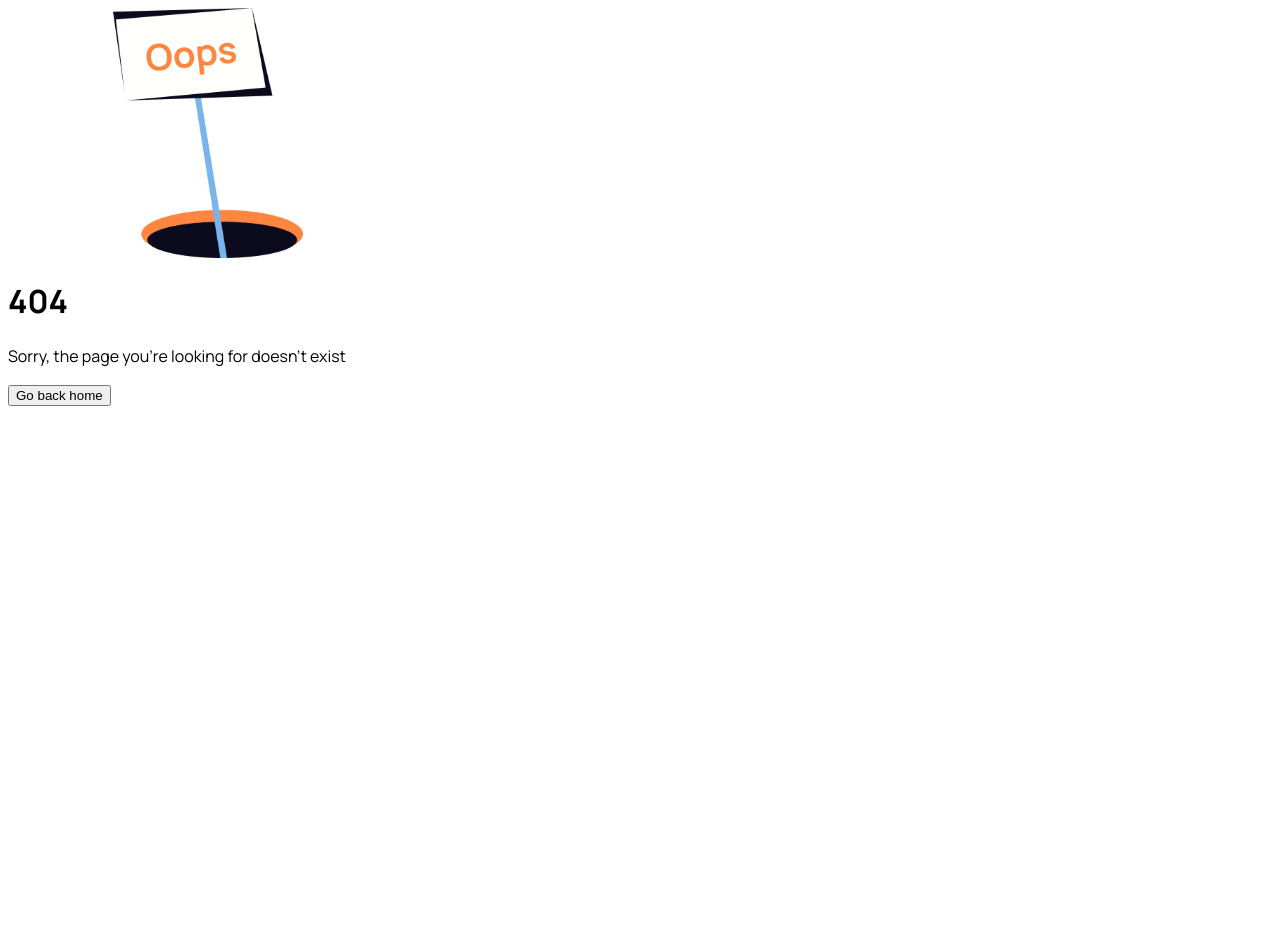
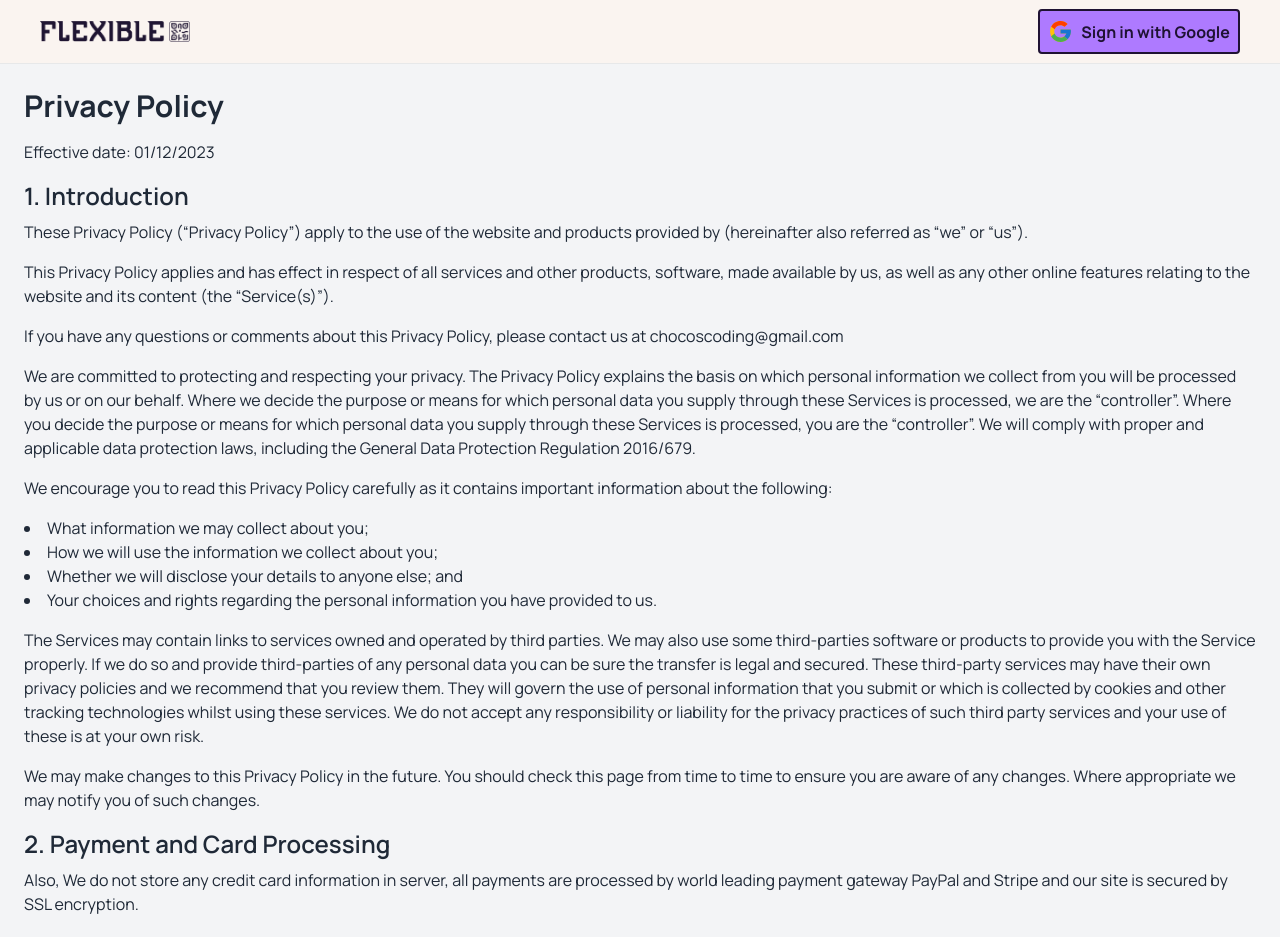
Before and after one commit to chocoscoding/FlexibleQr, a Next.js app: page /privacy-policy in a window 1280 px wide. Before the commit this address had no page. Shown: the top 937 px of the page. Before the commit the page ends 800 px from the top, so only its background shows below. Built offline with nearby package versions, Linux system fonts and the light colour scheme; no server answers.

Commit message:
added privacy ploicy

```diff
--- /dev/null
+++ b/app/(main)/privacy-policy/page.tsx
@@ -0,0 +1,125 @@
+const PrivacyPolicy = () => {
+  return (
+    <div className="privacy-policy p-6 bg-gray-100 text-gray-800">
+      <h1 className="text-3xl font-bold mb-4">Privacy Policy</h1>
+      <p className="mb-4">Effective date: 01/12/2023</p>
+
+      <h2 className="text-2xl font-semibold mb-2">1. Introduction</h2>
+      <p className="mb-4">
+        These Privacy Policy (“Privacy Policy”) apply to the use of the website and products provided by (hereinafter also referred as “we”
+        or “us”).
+      </p>
+      <p className="mb-4">
+        This Privacy Policy applies and has effect in respect of all services and other products, software, made available by us, as well as
+        any other online features relating to the website and its content (the “Service(s)”).
+      </p>
+      <p className="mb-4">If you have any questions or comments about this Privacy Policy, please contact us at chocoscoding@gmail.com</p>
+      <p className="mb-4">
+        We are committed to protecting and respecting your privacy. The Privacy Policy explains the basis on which personal information we
+        collect from you will be processed by us or on our behalf. Where we decide the purpose or means for which personal data you supply
+        through these Services is processed, we are the “controller”. Where you decide the purpose or means for which personal data you
+        supply through these Services is processed, you are the “controller”. We will comply with proper and applicable data protection
+        laws, including the General Data Protection Regulation 2016/679.
+      </p>
+      <p className="mb-4">
+        We encourage you to read this Privacy Policy carefully as it contains important information about the following:
+      </p>
+      <ul className="list-disc list-inside mb-4">
+        <li>What information we may collect about you;</li>
+        <li>How we will use the information we collect about you;</li>
+        <li>Whether we will disclose your details to anyone else; and</li>
+        <li>Your choices and rights regarding the personal information you have provided to us.</li>
+      </ul>
+      <p className="mb-4">
+        The Services may contain links to services owned and operated by third parties. We may also use some third-parties software or
+        products to provide you with the Service properly. If we do so and provide third-parties of any personal data you can be sure the
+        transfer is legal and secured. These third-party services may have their own privacy policies and we recommend that you review them.
+        They will govern the use of personal information that you submit or which is collected by cookies and other tracking technologies
+        whilst using these services. We do not accept any responsibility or liability for the privacy practices of such third party services
+        and your use of these is at your own risk.
+      </p>
+      <p className="mb-4">
+        We may make changes to this Privacy Policy in the future. You should check this page from time to time to ensure you are aware of
+        any changes. Where appropriate we may notify you of such changes.
+      </p>
+
+      <h2 className="text-2xl font-semibold mb-2">2. Payment and Card Processing</h2>
+      <p className="mb-4">
+        Also, We do not store any credit card information in server, all payments are processed by world leading payment gateway PayPal and
+        Stripe and our site is secured by SSL encryption.
+      </p>
+
+      <h2 className="text-2xl font-semibold mb-2">3. Information we may collect about you</h2>
+      <p className="mb-4">We collect and process the following information which may include your personal data.</p>
+      <p className="mb-4">
+        Your name, last name, and email address you supply to us and information provided by you when using the Service or website.
+      </p>
+
+      <h2 className="text-2xl font-semibold mb-2">4. Collecting, processing and using personal data</h2>
+      <p className="mb-4">
+        We only store and process your personal data when you have voluntarily supplied us with it such as by filling in a contact form or
+        signing up for the product purchase. Your personal data will only be disclosed or otherwise transmitted if this is necessary to
+        implement the contract, render our Services or you have given your prior consent.
+      </p>
+
+      <h2 className="text-2xl font-semibold mb-2">5. Why we collect information about you – purpose of processing</h2>
+      <p className="mb-4">
+        We will use information about you for delivering our Services to you under the terms of use agreed between us. The processing of
+        information in this way is necessary for us to provide you the Service properly and to ensure the features function properly so that
+        you have the best Service possible.
+      </p>
+
+      <h2 className="text-2xl font-semibold mb-2">6. Cookies and Web Beacons</h2>
+      <p className="mb-4">
+        We use cookies to make the use of our website easier for you. These cookies are used to store information including visitors’
+        preferences, and the pages on the website that the visitor accessed or visited. The information is used to optimize the users’
+        experience by customizing our web page content based on visitors’ browser type and/or other information. Cookies may be opt-out by
+        you and in case you do not accept cookies, this may lead to a limitation of functionality.
+      </p>
+
+      <h2 className="text-2xl font-semibold mb-2">7. Geo-location data</h2>
+      <p className="mb-4">
+        In case geo-location is opt-in by you, please be aware we may have access to your geo-location data as we collect and process IP
+        address of all devices using our Services. Collecting and processing your geo-location data refers to mobile devices as well as
+        computers.
+      </p>
+
+      <h2 className="text-2xl font-semibold mb-2">8. Data sharing</h2>
+      <p className="mb-4">
+        We will share your information (including personal data) with third parties only in the ways that are described in this Privacy
+        Policy.
+      </p>
+      <p className="mb-4">
+        Personnel, suppliers or subcontractors: We keep your information confidential, but may disclose it to our personnel, suppliers or
+        subcontractors insofar as it is reasonably necessary for the purposes set out in this Privacy Policy. However, this is on the basis
+        that they do not make independent use of the information, and have agreed to safeguard it.
+      </p>
+      <p className="mb-4">
+        Required by law: In addition, we may disclose your information to the extent that we are required to do so by law (which may include
+        to government bodies and law enforcement agencies); in connection with any legal proceedings or prospective legal proceedings; and
+        in order to establish, exercise or defend our legal rights.
+      </p>
+
+      <h2 className="text-2xl font-semibold mb-2">9. Data transmission</h2>
+      <p className="mb-4">
+        Your data is transmitted safely by using encryption. We secure our website and other systems with technical and organizational
+        measures against the loss, destruction, access, change or dissemination of your data by unauthorized persons.
+      </p>
+
+      <h2 className="text-2xl font-semibold mb-2">10. Your rights and delete your data</h2>
+      <p className="mb-4">You have the following rights over the way your personal data are processed.</p>
+      <p className="mb-4">To make a request, please let us know by sending an email to chocoscoding@gmail.com.</p>
+      <p className="mb-4">You can also delete your data yourself without our approval or actions.</p>
+
+      <h2 className="text-2xl font-semibold mb-2">11. Changes to this privacy policy</h2>
+      <p className="mb-4">
+        This Privacy Policy may be updated from time to time. We encourage you to review this website for the latest information on our
+        privacy practices. If there are any material changes to this Privacy Policy, you will be notified by posting a notice on the website
+        prior to the change becoming effective. If you do not accept any changes made to this Privacy Policy, please discontinue the use of
+        the website and the Services.
+      </p>
+    </div>
+  );
+};
+
+export default PrivacyPolicy;
```
